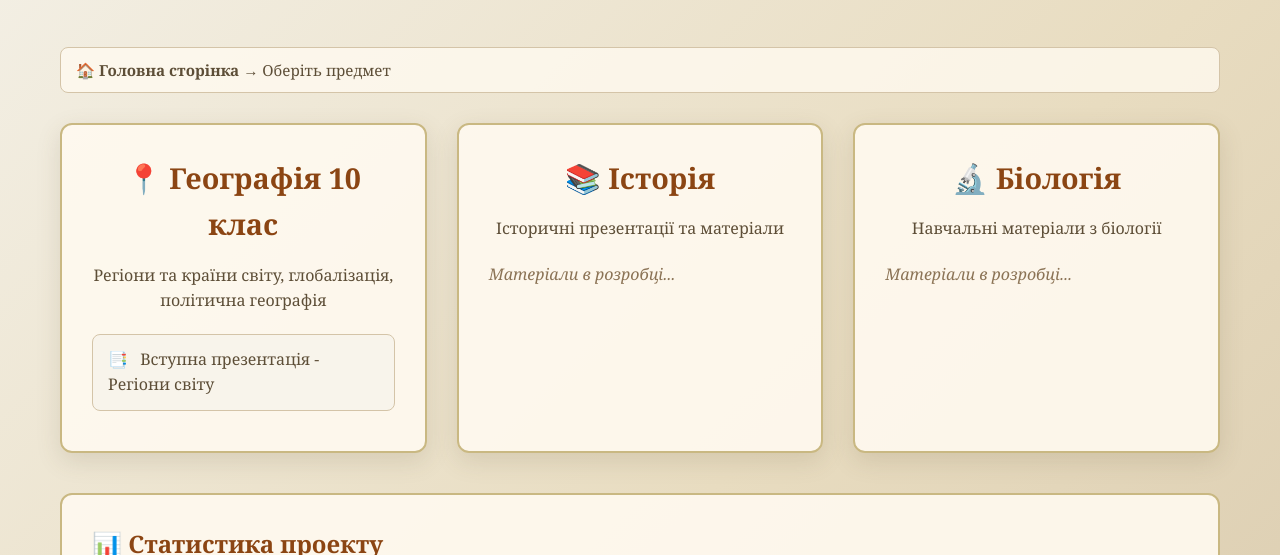
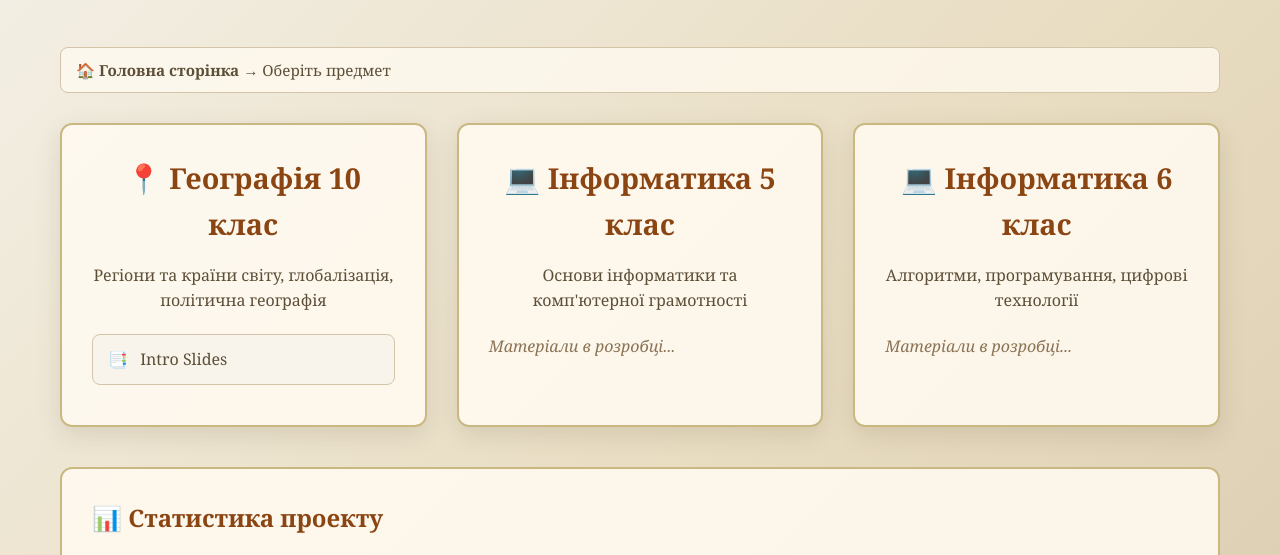
Before and after one commit to nonkor/g22, a plain HTML site: page index.html in a window 1280 px wide. Shown: the part 168-723 px from the top of the page. Drawn offline with Linux system fonts and the light colour scheme; no server answers.

Commit message:
Modify subject titles and implement GitHub API loading
Updated subject titles and descriptions for Informatics classes. Added GitHub API integration to load subject files dynamically.

```diff
--- a/index.html
+++ b/index.html
@@ -197,16 +197,16 @@
 
             <!-- Додайте більше предметів за потребою -->
             <div class="subject-card">
-                <h2 class="subject-title">📚 Історія</h2>
-                <p class="subject-description">Історичні презентації та матеріали</p>
+                <h2 class="subject-title">💻 Інформатика 5 клас</h2>
+                <p class="subject-description">Основи інформатики та комп'ютерної грамотності</p>
                 <ul class="materials-list">
                     <li style="color: #8b7355; font-style: italic;">Матеріали в розробці...</li>
                 </ul>
             </div>
 
             <div class="subject-card">
-                <h2 class="subject-title">🔬 Біологія</h2>
-                <p class="subject-description">Навчальні матеріали з біології</p>
+                <h2 class="subject-title">💻 Інформатика 6 клас</h2>
+                <p class="subject-description">Алгоритми, програмування, цифрові технології</p>
                 <ul class="materials-list">
                     <li style="color: #8b7355; font-style: italic;">Матеріали в розробці...</li>
                 </ul>
@@ -259,10 +259,118 @@
     </div>
 
     <script>
-        // Додаємо простий ефект при завантаженні сторінки
+        // GitHub API для автоматичного сканування папок
+        const GITHUB_REPO = 'nonkor/g22'; // Ваш репозиторій
+
+        // Конфігурація предметів
+        const subjectsConfig = {
+            'geo10': {
+                title: '📍 Географія 10 клас',
+                description: 'Регіони та країни світу, глобалізація, політична географія'
+            },
+            'inf5': {
+                title: '💻 Інформатика 5 клас',
+                description: 'Основи інформатики та комп\'ютерної грамотності'
+            },
+            'inf6': {
+                title: '💻 Інформатика 6 клас',
+                description: 'Алгоритми, програмування, цифрові технології'
+            }
+        };
+
+        // Функція для отримання файлів з GitHub API
+        async function loadSubjectFiles() {
+            try {
+                for (const [folder, config] of Object.entries(subjectsConfig)) {
+                    const response = await fetch(`https://api.github.com/repos/${GITHUB_REPO}/contents/${folder}`);
+
+                    if (response.ok) {
+                        const files = await response.json();
+                        const htmlFiles = files.filter(file => file.name.endsWith('.html'));
+
+                        updateSubjectCard(folder, config, htmlFiles);
+                    } else {
+                        // Папка не існує - показати "в розробці"
+                        updateSubjectCard(folder, config, []);
+                    }
+                }
+
+                updateProjectStats();
+            } catch (error) {
+                console.log('Використовуємо статичну конфігурацію');
+                // Fallback на статичні дані
+                loadStaticConfig();
+            }
+        }
+
+        // Оновлення карток предметів
+        function updateSubjectCard(folder, config, files) {
+            const card = document.querySelector(`[data-subject="${folder}"]`);
+            if (!card) return;
+
+            const materialsList = card.querySelector('.materials-list');
+            materialsList.innerHTML = '';
+
+            if (files.length === 0) {
+                materialsList.innerHTML = '<li style="color: #8b7355; font-style: italic;">Матеріали в розробці...</li>';
+            } else {
+                files.forEach(file => {
+                    const li = document.createElement('li');
+                    const a = document.createElement('a');
+                    a.href = `${folder}/${file.name}`;
+                    a.textContent = formatFileName(file.name);
+                    li.appendChild(a);
+                    materialsList.appendChild(li);
+                });
+            }
+        }
+
+        // Форматування назви файлу для відображення
+        function formatFileName(filename) {
+            return filename
+                .replace('.html', '')
+                .replace('-', ' ')
+                .replace('_', ' ')
+                .split(' ')
+                .map(word => word.charAt(0).toUpperCase() + word.slice(1))
+                .join(' ');
+        }
+
+        // Статична конфігурація як fallback
+        function loadStaticConfig() {
+            const staticFiles = {
+                'geo10': ['intro-slides.html'],
+                'inf5': [],
+                'inf6': []
+            };
+
+            for (const [folder, files] of Object.entries(staticFiles)) {
+                const config = subjectsConfig[folder];
+                const fileObjects = files.map(name => ({name}));
+                updateSubjectCard(folder, config, fileObjects);
+            }
+        }
+
+        // Оновлення статистики
+        function updateProjectStats() {
+            const totalPresentations = document.querySelectorAll('.materials-list a').length;
+            const totalSubjects = Object.keys(subjectsConfig).length;
+
+            // Оновлюємо відображення статистики
+            document.querySelector('.stat-number').textContent = totalPresentations;
+        }
+
+        // Ефект завантаження та ініціалізація
         document.addEventListener('DOMContentLoaded', function() {
+            // Додаємо data-subject атрибути до карток
             const cards = document.querySelectorAll('.subject-card');
             cards.forEach((card, index) => {
+                const subjects = Object.keys(subjectsConfig);
+                if (subjects[index]) {
+                    card.setAttribute('data-subject', subjects[index]);
+                }
+
+                // Анімація з'явлення
                 setTimeout(() => {
                     card.style.opacity = '0';
                     card.style.transform = 'translateY(20px)';
@@ -274,13 +382,12 @@
                     }, 100);
                 }, index * 200);
             });
+
+            // Завантаження файлів
+            setTimeout(() => {
+                loadSubjectFiles();
+            }, 1000);
         });
-
-        // Оновлення статистики (можна розширити)
-        function updateStats() {
-            // Тут можна додати логіку для автоматичного підрахунку файлів
-            // Наприклад, через GitHub API
-        }
     </script>
 </body>
 </html>
```
